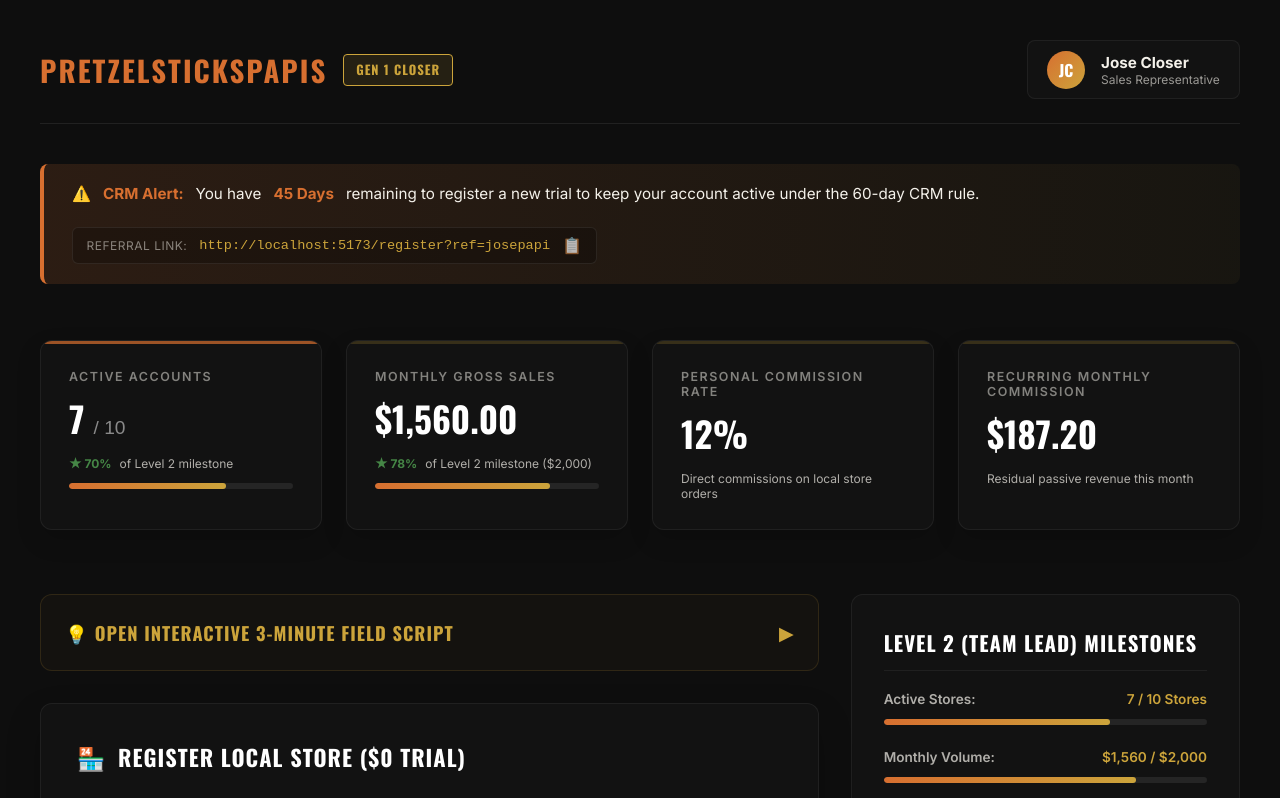
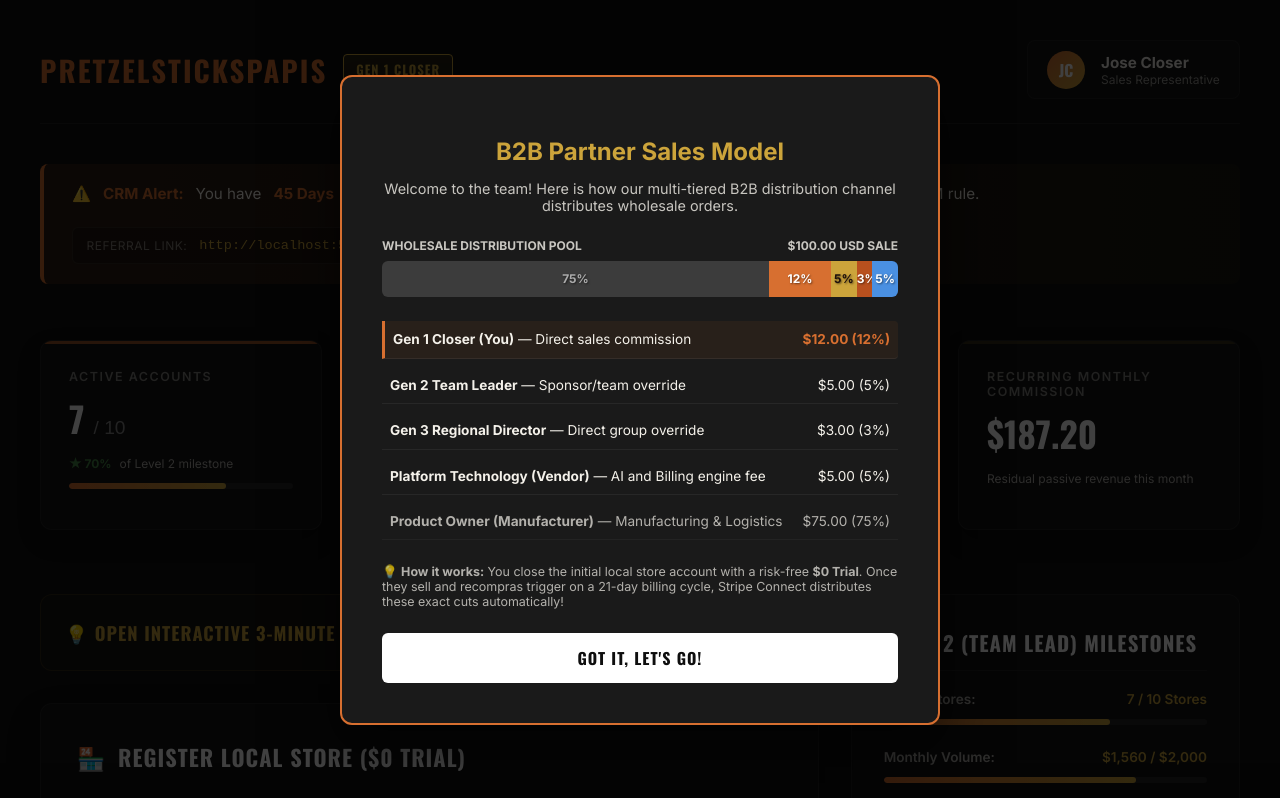
Before and after one commit to cobrinhabjjlv-mitaco/example-webapp-scroll-video, a website built with Vite: page dashboard/index.html in a window 1280 px wide. Shown: the top 798 px of the page. Built offline with nearby package versions, Linux system fonts and the light colour scheme.

Commit message:
feat: add explanatory visual modal to dashboard showing B2B commission split

```diff
--- a/dashboard/index.html
+++ b/dashboard/index.html
@@ -962,6 +962,61 @@
     </div>
   </div>
 
+  <!-- Info / Welcome Explain Modal -->
+  <div class="modal-success-overlay active" id="info-modal-overlay">
+    <div class="modal-success-card" style="max-width: 600px;">
+      <h2 class="success-title" style="margin-bottom: 0.5rem; color: var(--color-accent-gold);">B2B Partner Sales Model</h2>
+      <p style="font-size: 0.9rem; opacity: 0.8; margin-bottom: 1.5rem;">
+        Welcome to the team! Here is how our multi-tiered B2B distribution channel distributes wholesale orders.
+      </p>
+
+      <!-- Visual Stacked Bar -->
+      <div style="margin-bottom: 1.5rem;">
+        <div style="font-size: 0.75rem; font-weight: bold; text-transform: uppercase; margin-bottom: 0.5rem; display: flex; justify-content: space-between; opacity: 0.8;">
+          <span>Wholesale Distribution Pool</span>
+          <span>$100.00 USD Sale</span>
+        </div>
+        <div style="display: flex; height: 36px; border-radius: 6px; overflow: hidden; font-size: 0.75rem; font-weight: bold; color: #fff; line-height: 36px; text-shadow: 1px 1px 2px rgba(0,0,0,0.5);">
+          <div style="width: 75%; background-color: rgba(255,255,255,0.15); color: rgba(255,255,255,0.6);" title="Manufacturer: $75">75%</div>
+          <div style="width: 12%; background-color: var(--color-terracotta);" title="You: $12">12%</div>
+          <div style="width: 5%; background-color: var(--color-accent-gold); color: #1c0f0b;" title="Leader: $5">5%</div>
+          <div style="width: 3%; background-color: #b8501e;" title="Director: $3">3%</div>
+          <div style="width: 5%; background-color: #4a90e2;" title="Tech: $5">5%</div>
+        </div>
+      </div>
+
+      <!-- Table breakdown of every $100 -->
+      <div style="text-align: left; font-size: 0.85rem; line-height: 1.5; margin-bottom: 1.5rem; display: flex; flex-direction: column; gap: 0.5rem;">
+        <div style="display: flex; justify-content: space-between; padding: 0.5rem; border-bottom: 1px solid rgba(255,255,255,0.06); background-color: rgba(215, 111, 48, 0.08); border-left: 3px solid var(--color-terracotta); border-radius: 0 4px 4px 0;">
+          <span><strong>Gen 1 Closer (You)</strong> — Direct sales commission</span>
+          <span style="color: var(--color-terracotta); font-weight: bold;">$12.00 (12%)</span>
+        </div>
+        <div style="display: flex; justify-content: space-between; padding: 0.5rem; border-bottom: 1px solid rgba(255,255,255,0.06);">
+          <span><strong>Gen 2 Team Leader</strong> — Sponsor/team override</span>
+          <span>$5.00 (5%)</span>
+        </div>
+        <div style="display: flex; justify-content: space-between; padding: 0.5rem; border-bottom: 1px solid rgba(255,255,255,0.06);">
+          <span><strong>Gen 3 Regional Director</strong> — Direct group override</span>
+          <span>$3.00 (3%)</span>
+        </div>
+        <div style="display: flex; justify-content: space-between; padding: 0.5rem; border-bottom: 1px solid rgba(255,255,255,0.06);">
+          <span><strong>Platform Technology (Vendor)</strong> — AI and Billing engine fee</span>
+          <span>$5.00 (5%)</span>
+        </div>
+        <div style="display: flex; justify-content: space-between; padding: 0.5rem; border-bottom: 1px solid rgba(255,255,255,0.06); opacity: 0.7;">
+          <span><strong>Product Owner (Manufacturer)</strong> — Manufacturing & Logistics</span>
+          <span>$75.00 (75%)</span>
+        </div>
+      </div>
+
+      <div style="font-size: 0.78rem; opacity: 0.7; margin-bottom: 1.5rem; text-align: left;">
+        💡 <strong>How it works:</strong> You close the initial local store account with a risk-free <strong>$0 Trial</strong>. Once they sell and recompras trigger on a 21-day billing cycle, Stripe Connect distributes these exact cuts automatically!
+      </div>
+
+      <button class="modal-success-close" id="btn-close-info" style="margin-top: 0; width: 100%;">Got it, let's go!</button>
+    </div>
+  </div>
+
   <script>
     document.addEventListener('DOMContentLoaded', () => {
       // ── Elements ──────────────────────────────────────────────────────────
@@ -990,6 +1045,10 @@
       const stripeRef = document.getElementById('stripe-ref');
       const logisticsCode = document.getElementById('logistics-code');
       const btnCloseSuccess = document.getElementById('btn-close-success');
+
+      // Info Explain Modal
+      const infoModal = document.getElementById('info-modal-overlay');
+      const btnCloseInfo = document.getElementById('btn-close-info');
 
       // Override Simulator
       const simSlider = document.getElementById('sim-slider-input');
@@ -1112,6 +1171,15 @@
         if (e.target === successModal) successModal.classList.remove('active');
       });
 
+      // Close Info Modal
+      btnCloseInfo.addEventListener('click', () => {
+        infoModal.classList.remove('active');
+      });
+
+      infoModal.addEventListener('click', (e) => {
+        if (e.target === infoModal) infoModal.classList.remove('active');
+      });
+
       function updateKPIs() {
         // Active stores display
         kpiStores.innerHTML = `${currentTotalCount} <span style="font-size: 1.2rem; font-family: sans-serif; font-weight: normal; opacity: 0.5;">/ 10</span>`;
```
